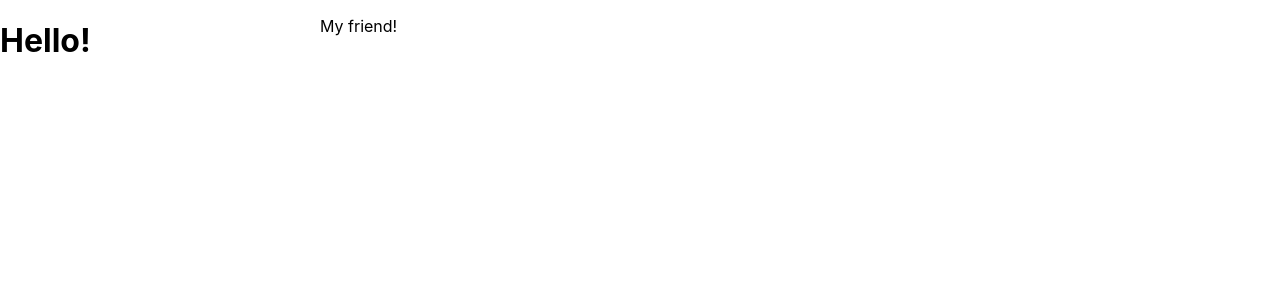
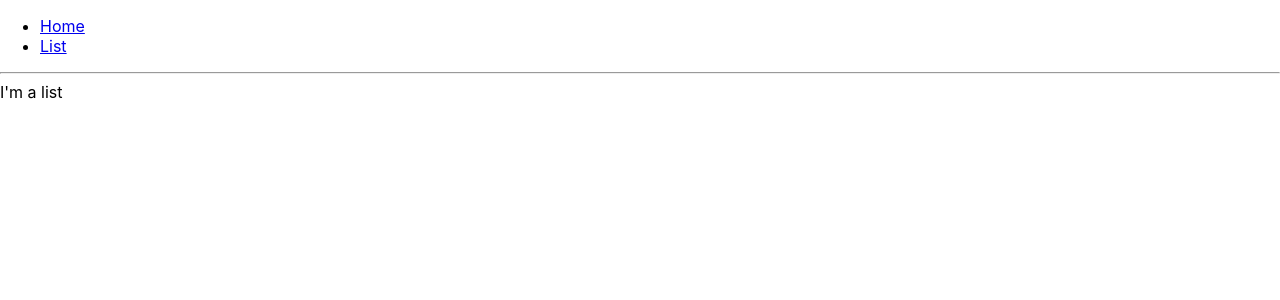
Before and after one commit to abrahamgr/react-design-patterns, a React (Create React App) app: page /list in a window 1280 px wide. Shown: the top 300 px of the page. Built offline with nearby package versions, Linux system fonts and the light colour scheme.

Commit message:
Router added

```diff
--- a/package.json
+++ b/package.json
@@ -8,6 +8,7 @@
     "@testing-library/user-event": "^12.8.3",
     "react": "^17.0.2",
     "react-dom": "^17.0.2",
+    "react-router-dom": "^5.3.0",
     "react-scripts": "4.0.3",
     "styled-components": "^5.3.3",
     "web-vitals": "^1.1.2"
--- a/src/App.js
+++ b/src/App.js
@@ -1,23 +1,45 @@
-import { SplitScreen } from './SplitScreen';
+import {
+  BrowserRouter as Router,
+  Switch,
+  Route,
+  Link
+} from "react-router-dom";
 
-const LeftHandComponent = ({ name }) => {
-  return <h1>{name}!</h1>
+import { Home, List  } from './components'
+
+const App = () => {
+return (
+    <Router>
+      <div>
+        <ul>
+          <li>
+            <Link to="/">Home</Link>
+          </li>
+          <li>
+            <Link to="/list">List</Link>
+          </li>
+        </ul>
+
+        <hr />
+
+        {/*
+          A <Switch> looks through all its children <Route>
+          elements and renders the first one whose path
+          matches the current URL. Use a <Switch> any time
+          you have multiple routes, but you want only one
+          of them to render at a time
+        */}
+        <Switch>
+          <Route exact path="/">
+            <Home />
+          </Route>
+          <Route path="/list">
+            <List />
+          </Route>
+        </Switch>
+      </div>
+    </Router>
+  );
 };
 
-const RightHandComponent = ({ name }) => {
-  return <p>{name}!</p>
-};
-
-const App = () => {
-  return (
-    <SplitScreen
-      leftWeight={1}
-      rightWeight={3}
-    >
-      <LeftHandComponent name="Hello"/>
-      <RightHandComponent name="My friend"/>
-    </SplitScreen>
-  );
-}
-
 export default App;
--- /dev/null
+++ b/src/components/Home.jsx
@@ -0,0 +1,22 @@
+
+import { SplitScreen } from './SplitScreen';
+
+const LeftHandComponent = ({ name }) => {
+  return <h1>{name}!</h1>
+};
+
+const RightHandComponent = ({ name }) => {
+  return <p>{name}!</p>
+};
+
+export const Home = () => {
+  return (
+    <SplitScreen
+      leftWeight={1}
+      rightWeight={3}
+    >
+      <LeftHandComponent name="Hello"/>
+      <RightHandComponent name="My friend"/>
+    </SplitScreen>
+  );
+};
--- /dev/null
+++ b/src/components/List.jsx
@@ -0,0 +1,4 @@
+
+export const List = () => {
+    return <div>I'm a list</div>;
+};
--- /dev/null
+++ b/src/components/index.js
@@ -0,0 +1,3 @@
+export * from './Home';
+export * from './List';
+export * from './SplitScreen';
```
Also changed, not shown: src/components/SplitScreen.jsx (renamed from src/SplitScreen.js), 1 other file (tests, documents, lock files or other folders).
